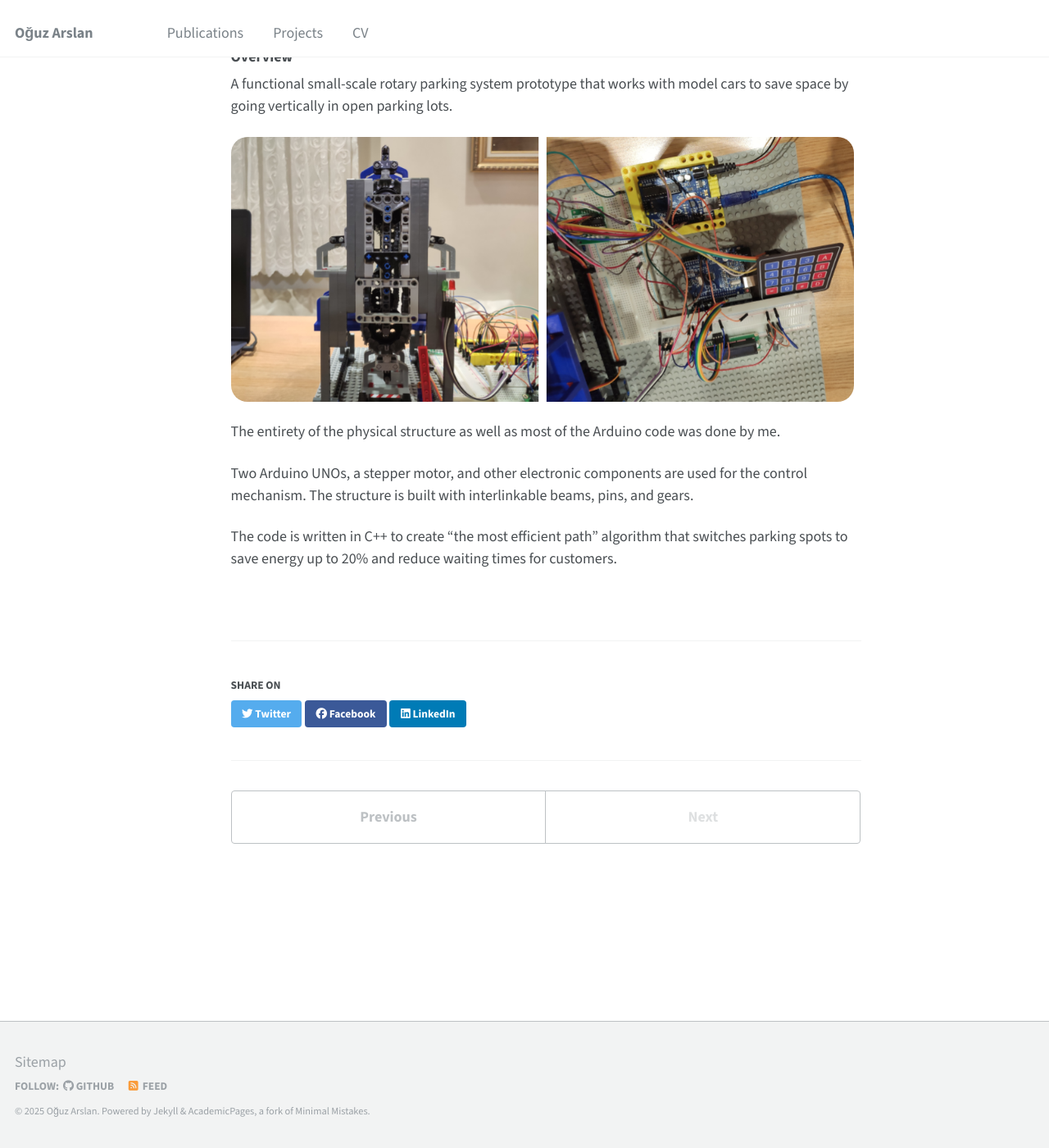
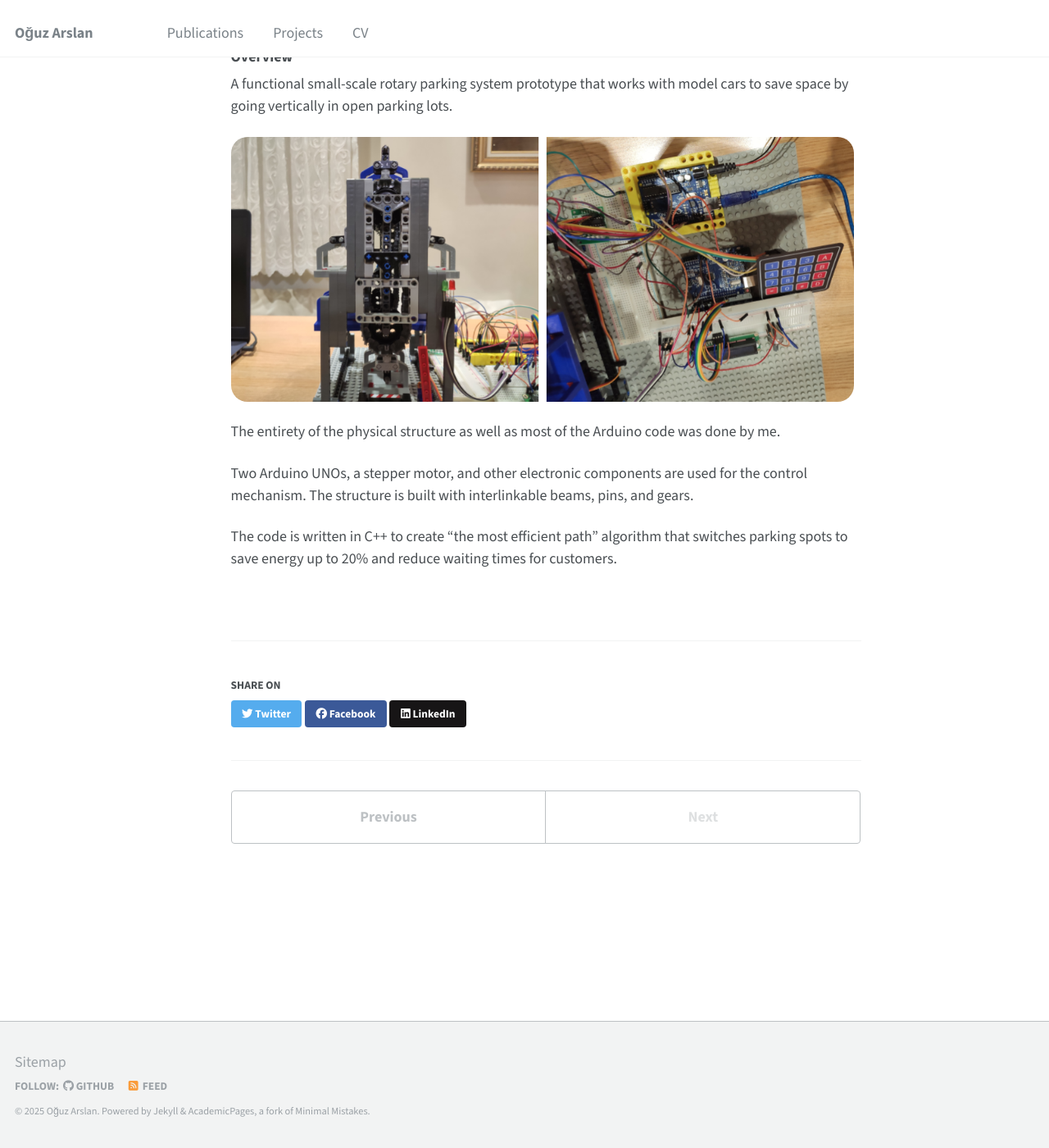
Before and after one commit to Boysle/boysle.github.io, a Jekyll site: the page built from _portfolio/3rotaryparkingsystem.md, in a window 1280 px wide and 1400 px high, scrolled down 745 px. Shown: the whole window at 82% size. Built offline with Jekyll 4.4.1, drawn with Linux system fonts in a browser that asks for light colours.

Commit message:
Update _variables.scss

```diff
--- a/_sass/_variables.scss
+++ b/_sass/_variables.scss
@@ -83,7 +83,7 @@ $google-plus-color          : #dd4b39;
 $instagram-color            : #517fa4;
 $kaggle-color               : #20c0ff;
 $lastfm-color               : #d51007;
-$linkedin-color             : #007bb6;
+$linkedin-color             : #171516;
 $mastodon-color             : #6364ff;
 $orcid-color                : #a6ce39;
 $pinterest-color            : #cb2027;
```
